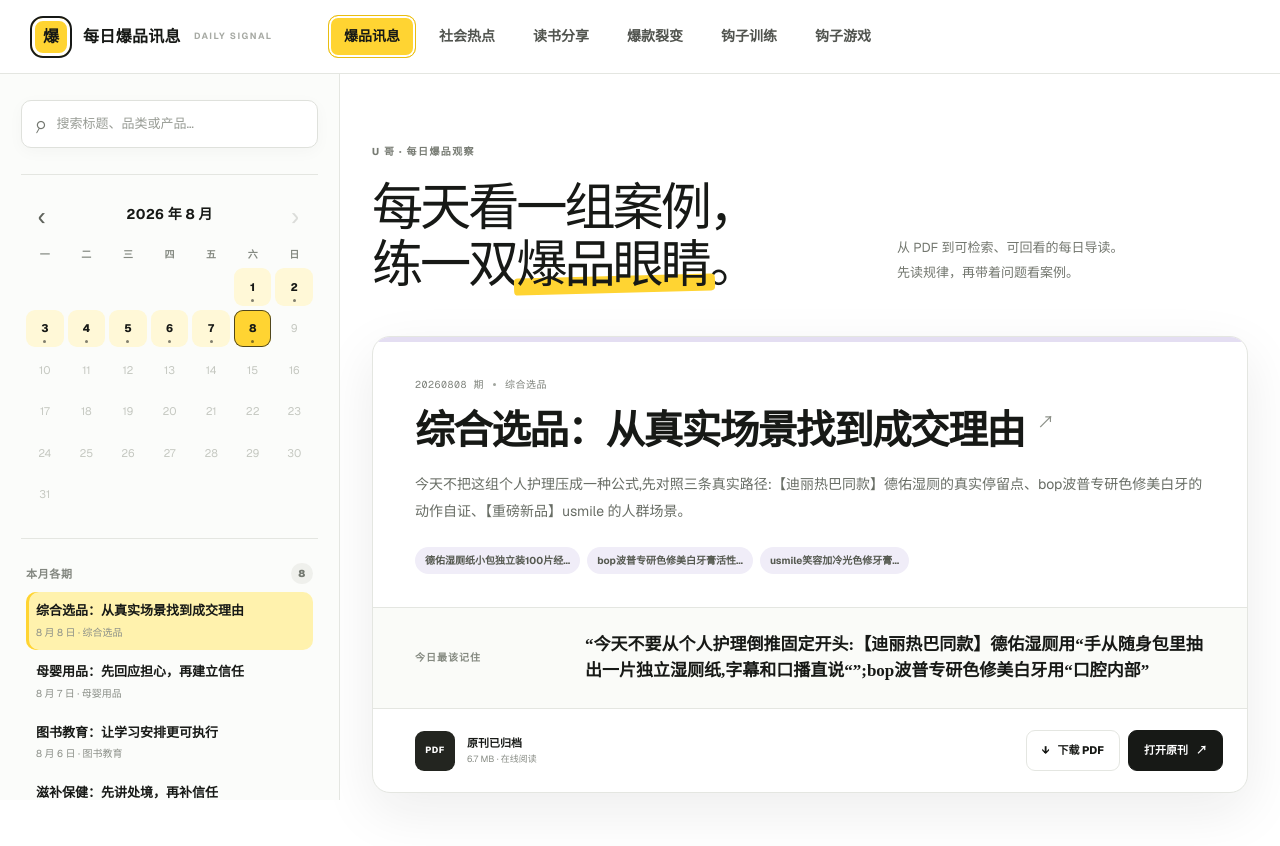
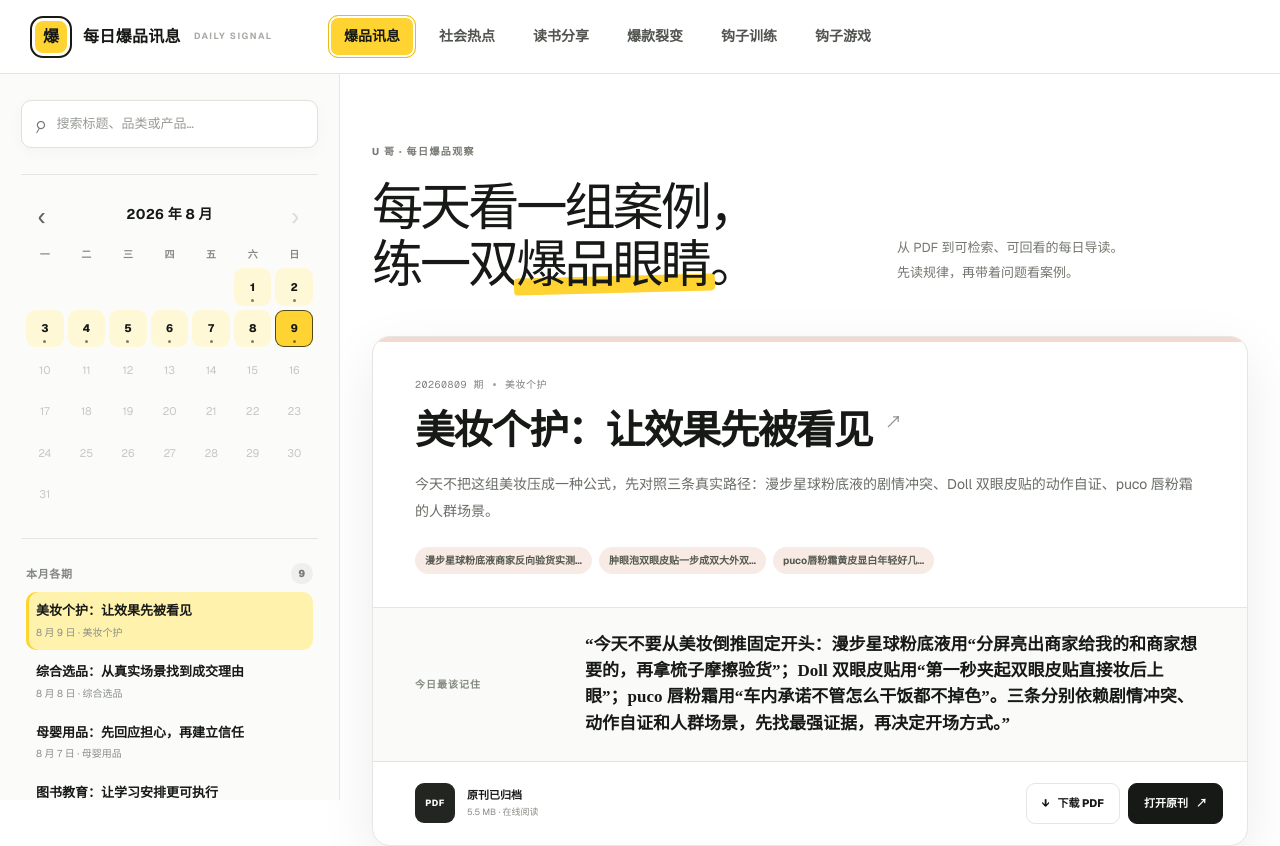
Before and after one commit to renrenlu/baopin_u, a Next.js app: page / in a window 1280 px wide. Shown: the top 846 px of the page. Built offline with nearby package versions, Linux system fonts and the light colour scheme; no server answers.

Commit message:
Add files via upload

```diff
--- a/app/page.tsx
+++ b/app/page.tsx
@@ -464,6 +464,16 @@ const ISSUES: Issue[] = [
     size: "6.7 MB",
     accent: "lavender",
   },
+  {
+    date: "2026-08-09",
+    title: "美妆个护：让效果先被看见",
+    summary: "今天不把这组美妆压成一种公式，先对照三条真实路径：漫步星球粉底液的剧情冲突、Doll 双眼皮贴的动作自证、puco 唇粉霜的人群场景。",
+    takeaway: "今天不要从美妆倒推固定开头：漫步星球粉底液用“分屏亮出商家给我的和商家想要的，再拿梳子摩擦验货”；Doll 双眼皮贴用“第一秒夹起双眼皮贴直接妆后上眼”；puco 唇粉霜用“车内承诺不管怎么干饭都不掉色”。三条分别依赖剧情冲突、动作自证和人群场景，先找最强证据，再决定开场方式。",
+    category: "美妆个护",
+    topics: ["漫步星球粉底液商家反向验货实测…","肿眼泡双眼皮贴一步成双大外双…","puco唇粉霜黄皮显白年轻好几…"],
+    size: "5.5 MB",
+    accent: "peach",
+  },
 ];
 
 const MONTHS = Array.from(new Set(ISSUES.map((issue) => issue.date.slice(0, 7)))).sort();
```
